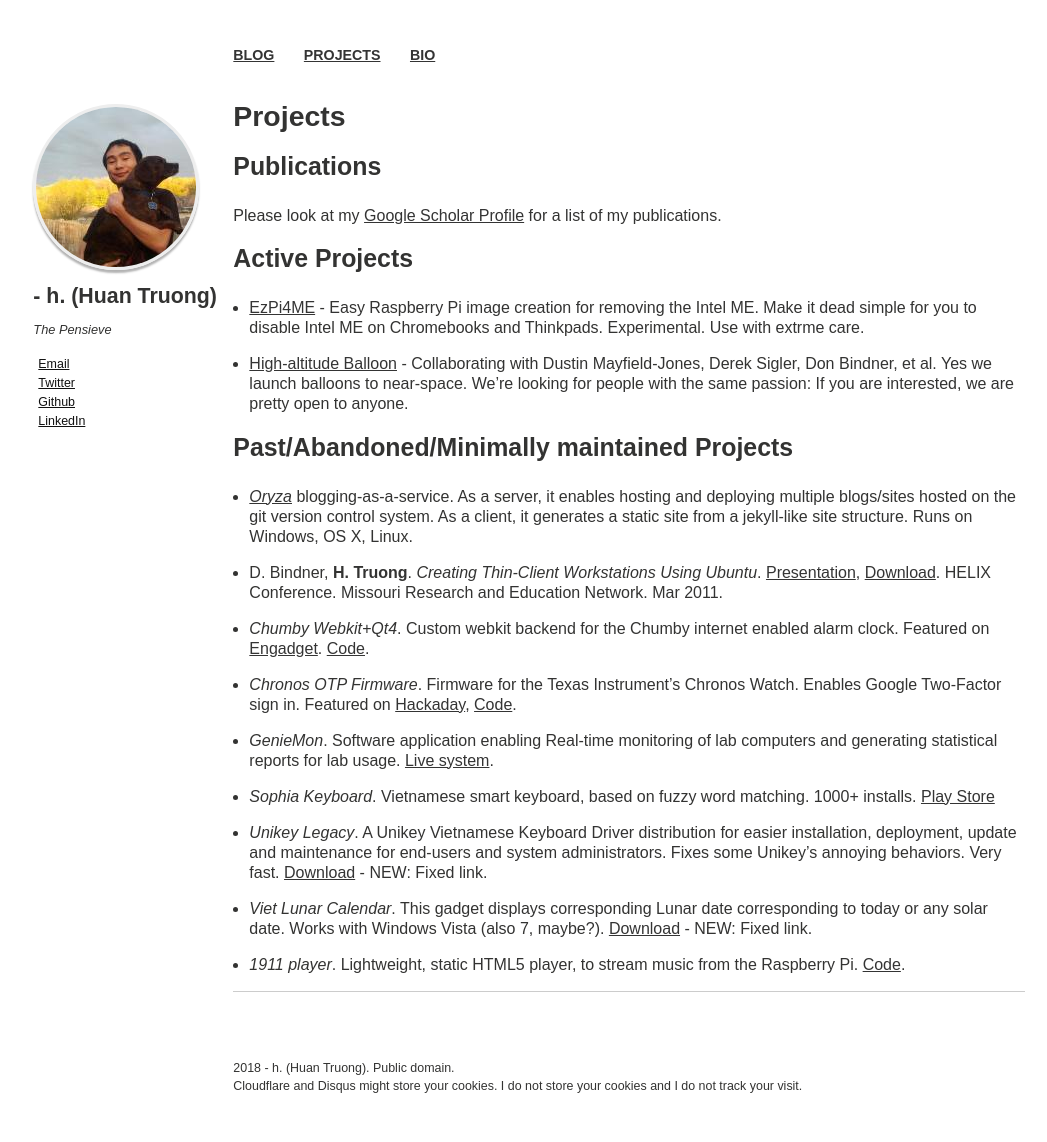
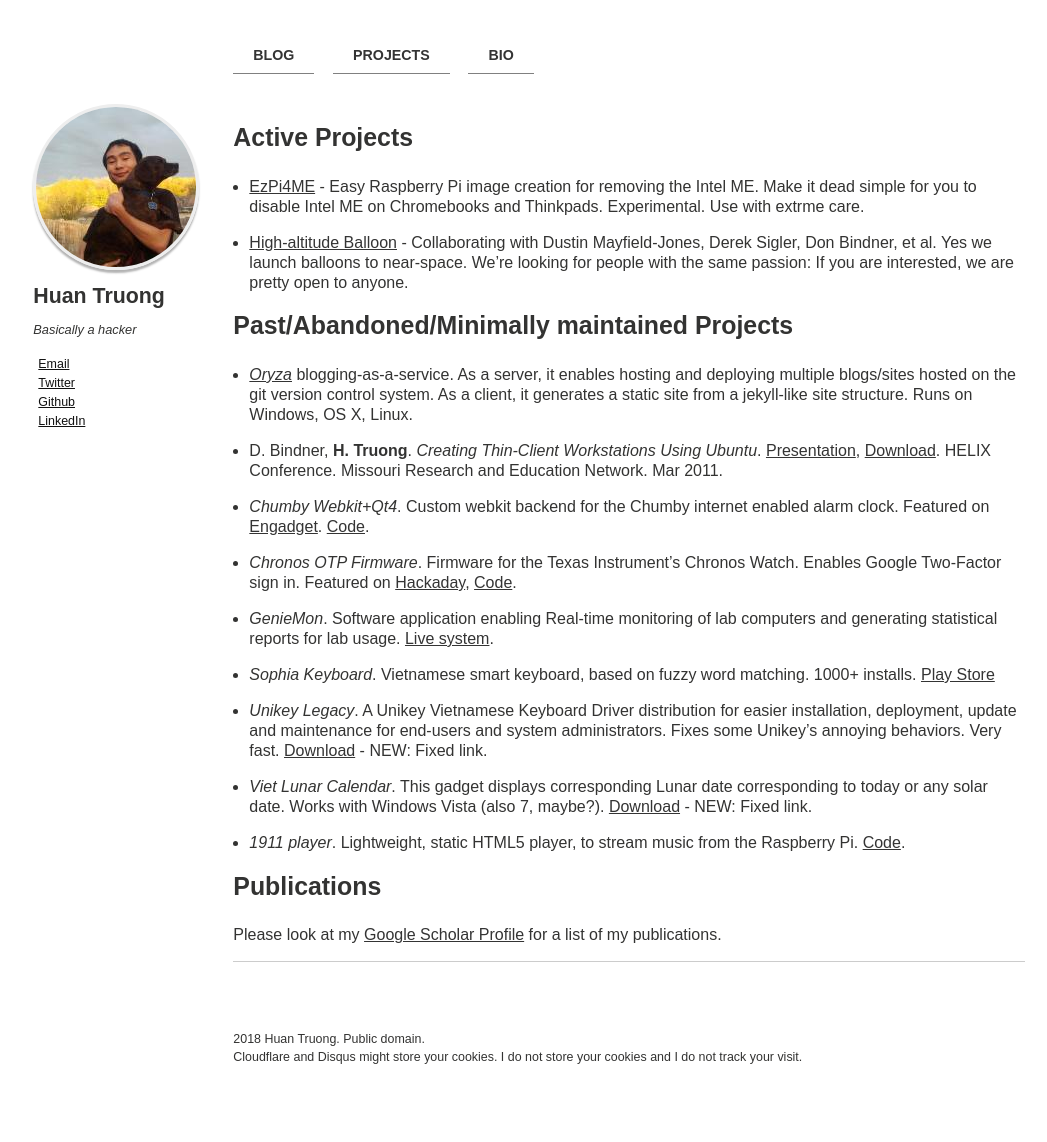
Before and after one commit to htruong/htruong.github.io, a Jekyll site: the page built from projects.md, in a window 1280 px wide. Shown: the whole page, without its empty margins (115-1162 px from the left). Built offline with Jekyll 4.4.1, drawn with Linux system fonts in a browser that asks for light colours; after the commit the page ends 1113 px from its top, so only the background shows below that.

Commit message:
[site] visual tweaks all around so it's less annoying

```diff
--- a/_config.yml
+++ b/_config.yml
@@ -1,6 +1,6 @@
 # Site wide configuration
 
-title:            The Pensieve
+title:            Huan Truong's Pensieve
 locale:           en_US
 domain:           tnhh.net
 url:              https://www.tnhh.net
@@ -53,9 +53,9 @@ defaults:
 
 # Site owner
 owner:
-  name: "- h. (Huan Truong)"
+  name: "Huan Truong"
   avatar: bio-photo.jpg
-  bio: "The Pensieve"
+  bio: "Basically a hacker"
   email: webreg@tnhh.net
   disqus-shortname: tnhh
   twitter: huant
--- a/_layouts/page.html
+++ b/_layouts/page.html
@@ -33,7 +33,7 @@
     {% include _author-bio.html %}
   </div>
   <article class="page">
-    <h1>{{ page.title }}</h1>
+    <!--<h1>{{ page.title }}</h1>-->
     <div class="article-wrap">
       {{ content }}
       {% if page.share != false %}
--- a/_layouts/post-index.html
+++ b/_layouts/post-index.html
@@ -33,8 +33,8 @@
     {% include _author-bio.html %}
   </div>
   <div id="index">
-	  <h1>{{ page.title }}</h1>
-	  <div><a href="/feed.xml"><img src="/assets/xml.gif" alt="RSS XML" /> RSS Feed</a><br/>&nbsp;</div>
+	  <!--<h1>{{ page.title }}</h1>-->
+	  <div><strong>Blog posts</strong>: <a href="/feed.xml"><img src="/assets/xml.gif" alt="RSS XML" /> RSS Feed</a><br/>&nbsp;</div>
     {% capture written_year %}'None'{% endcapture %}
     {% for post in site.posts %}
       {% capture year %}{{ post.date | date: '%Y' }}{% endcapture %}
--- a/_sass/page.scss
+++ b/_sass/page.scss
@@ -63,7 +63,6 @@ body {
 	}
 	li {
 		display: inline;
-		margin-right: 25px;
 		list-style-type: none;
 		border-bottom: 1px solid lighten($black,80);
 		border-bottom: 1px solid fade($black,10);
@@ -77,13 +76,10 @@ body {
 		}
 		a {
 			display: inline;
-			padding: 10px 0;
-			decoration: none;
-			border-bottom: 0 solid transparent;
-			@include transition(all .2s);
-			@media #{$small} {
-				padding: 0;
-			}
+			padding: 10px 20px;
+			margin-right: 1em;
+			text-decoration: none;
+			border-bottom: 1px solid gray;
 		}
 	}
 }
@@ -209,32 +205,12 @@ $button-size: 1.5rem;
 	top: 3px;
 	line-height: 0;
 }
-// When JavaScript is disabled, we hide the toggle button
 .no-js .nav .navtoggle {
 	display: none;
 }
-// When JavaScript is disabled, we show the menu
+
 .no-js .nav ul {
 	max-height: 30em;
-	overflow: hidden;
-}
-// When JavaScript is enabled, we hide the menu
-.js .nav ul {
-	max-height: 0;
-	overflow: hidden;
-	@media #{$small} {
-		max-height: 30em;
-	}
-}
-// Displaying the menu when the user has clicked on the button
-.js .nav .active + ul {
-	max-height: 30em;
-	overflow: hidden;
-	-webkit-transition: max-height .4s;
-	-moz-transition: max-height .4s;
-	-o-transition: max-height .4s;
-	-ms-transition: max-height .4s;
-	transition: max-height .4s;
 }
 
 /* Main content */
@@ -282,7 +258,7 @@ $button-size: 1.5rem;
 	}
 	article {
 		h2 {
-			margin-bottom: 4px;
+			margin-top: 0.5em;
 			@include font-rem(20);
 			&.link-post {
 				margin-bottom: 0px + $doc-line-height;
```
Also changed, not shown: projects.md (+6 -6 lines).
